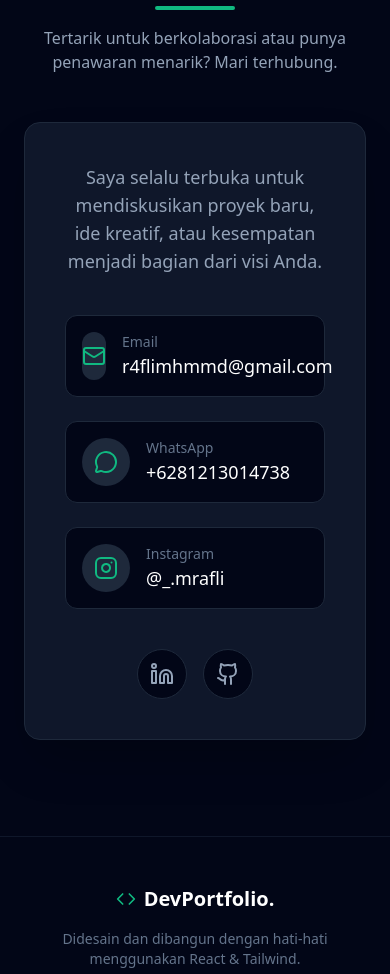
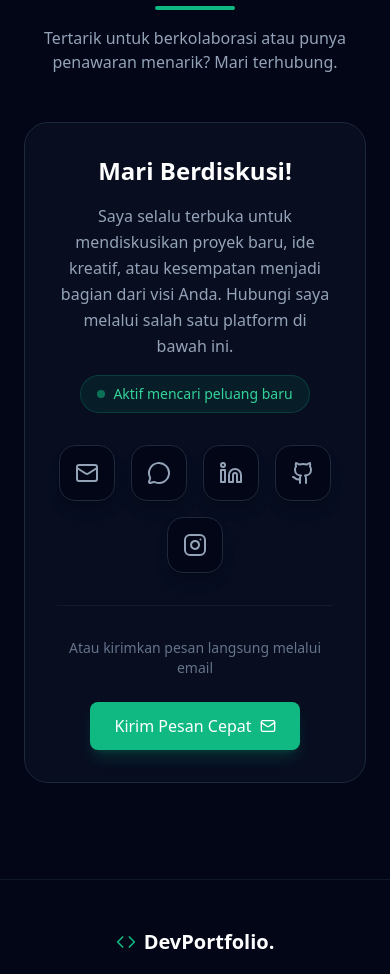
Before and after one commit to Atheraf3/DevPortoLanding, a React (Vite) app: page / in a window 390 px wide. Shown: the part 5260-6234 px from the top of the page. Built offline with nearby package versions, Linux system fonts and the light colour scheme.

Commit message:
fix: enhance contact section with new layout and social media links

```diff
--- a/src/App.jsx
+++ b/src/App.jsx
@@ -418,73 +418,95 @@ export default function App() {
 
       {/* Contact Section */}
       <section id="contact" className="py-24 px-6 relative overflow-hidden">
+        {/* Background Decorative Element */}
+        <div className="absolute top-1/2 left-1/2 -translate-x-1/2 -translate-y-1/2 w-[800px] h-[800px] bg-emerald-500/5 rounded-full blur-[120px] -z-10" />
+
         <div className="container mx-auto max-w-4xl text-center">
           <SectionHeading subtitle="Tertarik untuk berkolaborasi atau punya penawaran menarik? Mari terhubung.">
             Hubungi Saya
           </SectionHeading>
 
-          <div className="bg-slate-900 border border-slate-800 rounded-2xl p-10 md:p-16 shadow-2xl relative z-10 max-w-2xl mx-auto">
-            <p className="text-slate-400 mb-10 text-lg">
-              Saya selalu terbuka untuk mendiskusikan proyek baru, ide kreatif, atau kesempatan
-              menjadi bagian dari visi Anda.
-            </p>
+          <motion.div
+            initial={{ opacity: 0, y: 20 }}
+            whileInView={{ opacity: 1, y: 0 }}
+            viewport={{ once: true }}
+            className="bg-slate-900/50 border border-slate-800 rounded-3xl p-8 md:p-12 backdrop-blur-sm"
+          >
+            <div className="max-w-2xl mx-auto space-y-8">
+              <div className="space-y-4">
+                <h3 className="text-2xl md:text-3xl font-bold text-white">Mari Berdiskusi!</h3>
+                <p className="text-slate-400 leading-relaxed">
+                  Saya selalu terbuka untuk mendiskusikan proyek baru, ide kreatif, atau kesempatan
+                  menjadi bagian dari visi Anda. Hubungi saya melalui salah satu platform di bawah
+                  ini.
+                </p>
+                <div className="inline-flex items-center gap-2 px-4 py-2 rounded-full bg-emerald-500/10 border border-emerald-500/20 text-emerald-400 text-sm font-medium">
+                  <div className="w-2 h-2 bg-emerald-500 rounded-full animate-pulse" />
+                  Aktif mencari peluang baru
+                </div>
+              </div>
 
-            <div className="flex flex-col gap-6 items-center">
-              <a
-                href="mailto:r4flimhmmd@gmail.com"
-                className="w-full max-w-md p-4 bg-slate-950 border border-slate-800 rounded-xl flex items-center hover:border-emerald-500 transition-all group"
-              >
-                <div className="w-12 h-12 rounded-full bg-slate-800 flex items-center justify-center text-emerald-500 group-hover:bg-emerald-500 group-hover:text-white transition-colors">
-                  <Mail size={24} />
-                </div>
-                <div className="ml-4 text-left">
-                  <p className="text-sm text-slate-500">Email</p>
-                  <p className="text-lg text-white font-medium">r4flimhmmd@gmail.com</p>
-                </div>
-              </a>
+              <div className="flex flex-wrap justify-center gap-4">
+                {[
+                  {
+                    icon: <Mail size={24} />,
+                    href: 'mailto:r4flimhmmd@gmail.com',
+                    label: 'Email',
+                    color: 'hover:text-emerald-500 hover:border-emerald-500',
+                  },
+                  {
+                    icon: <MessageCircle size={24} />,
+                    href: 'https://wa.me/6281213014738',
+                    label: 'WhatsApp',
+                    color: 'hover:text-green-500 hover:border-green-500',
+                  },
+                  {
+                    icon: <Linkedin size={24} />,
+                    href: 'https://linkedin.com/in/mhmmdrafli3',
+                    label: 'LinkedIn',
+                    color: 'hover:text-blue-500 hover:border-blue-500',
+                  },
+                  {
+                    icon: <Github size={24} />,
+                    href: 'https://github.com/Atheraf3',
+                    label: 'GitHub',
+                    color: 'hover:text-white hover:border-white',
+                  },
+                  {
+                    icon: <Instagram size={24} />,
+                    href: 'https://instagram.com/_.mrafli',
+                    label: 'Instagram',
+                    color: 'hover:text-pink-500 hover:border-pink-500',
+                  },
+                ].map((social, i) => (
+                  <motion.a
+                    key={i}
+                    href={social.href}
+                    aria-label={social.label}
+                    whileHover={{ y: -5 }}
+                    className={`group relative w-14 h-14 rounded-2xl bg-slate-950 border border-slate-800 flex items-center justify-center text-slate-400 transition-all duration-300 ${social.color} shadow-lg shadow-black/20`}
+                  >
+                    {social.icon}
+                    {/* Tooltip */}
+                    <span className="absolute -top-12 left-1/2 -translate-x-1/2 px-3 py-1 bg-slate-800 text-white text-xs font-medium rounded-lg opacity-0 group-hover:opacity-100 transition-all duration-300 pointer-events-none whitespace-nowrap border border-slate-700 translate-y-2 group-hover:translate-y-0 shadow-xl">
+                      {social.label}
+                      {/* Tooltip Arrow */}
+                      <span className="absolute top-full left-1/2 -translate-x-1/2 border-8 border-transparent border-t-slate-800" />
+                    </span>
+                  </motion.a>
+                ))}
+              </div>
 
-              <a
-                href="https://wa.me/6281213014738"
-                className="w-full max-w-md p-4 bg-slate-950 border border-slate-800 rounded-xl flex items-center hover:border-emerald-500 transition-all group"
-              >
-                <div className="w-12 h-12 rounded-full bg-slate-800 flex items-center justify-center text-emerald-500 group-hover:bg-emerald-500 group-hover:text-white transition-colors">
-                  <MessageCircle size={24} />
-                </div>
-                <div className="ml-4 text-left">
-                  <p className="text-sm text-slate-500">WhatsApp</p>
-                  <p className="text-lg text-white font-medium">+6281213014738</p>
-                </div>
-              </a>
-
-              <a
-                href="https://instagram.com/_.mrafli"
-                className="w-full max-w-md p-4 bg-slate-950 border border-slate-800 rounded-xl flex items-center hover:border-emerald-500 transition-all group"
-              >
-                <div className="w-12 h-12 rounded-full bg-slate-800 flex items-center justify-center text-emerald-500 group-hover:bg-emerald-500 group-hover:text-white transition-colors">
-                  <Instagram size={24} />
-                </div>
-                <div className="ml-4 text-left">
-                  <p className="text-sm text-slate-500">Instagram</p>
-                  <p className="text-lg text-white font-medium">@_.mrafli</p>
-                </div>
-              </a>
-
-              <div className="flex gap-4 mt-4 justify-center w-full">
-                <a
-                  href="https://linkedin.com/in/mhmmdrafli3"
-                  className="p-3 rounded-full bg-slate-950 border border-slate-800 text-slate-400 hover:text-emerald-500 hover:border-emerald-500 transition-all"
-                >
-                  <Linkedin size={24} />
-                </a>
-                <a
-                  href="https://github.com/Atheraf3"
-                  className="p-3 rounded-full bg-slate-950 border border-slate-800 text-slate-400 hover:text-emerald-500 hover:border-emerald-500 transition-all"
-                >
-                  <Github size={24} />
-                </a>
+              <div className="pt-8 border-t border-slate-800/50">
+                <p className="text-slate-500 text-sm mb-6">
+                  Atau kirimkan pesan langsung melalui email
+                </p>
+                <Button href="mailto:r4flimhmmd@gmail.com" icon={Mail} variant="primary">
+                  Kirim Pesan Cepat
+                </Button>
               </div>
             </div>
-          </div>
+          </motion.div>
         </div>
       </section>
 
```
